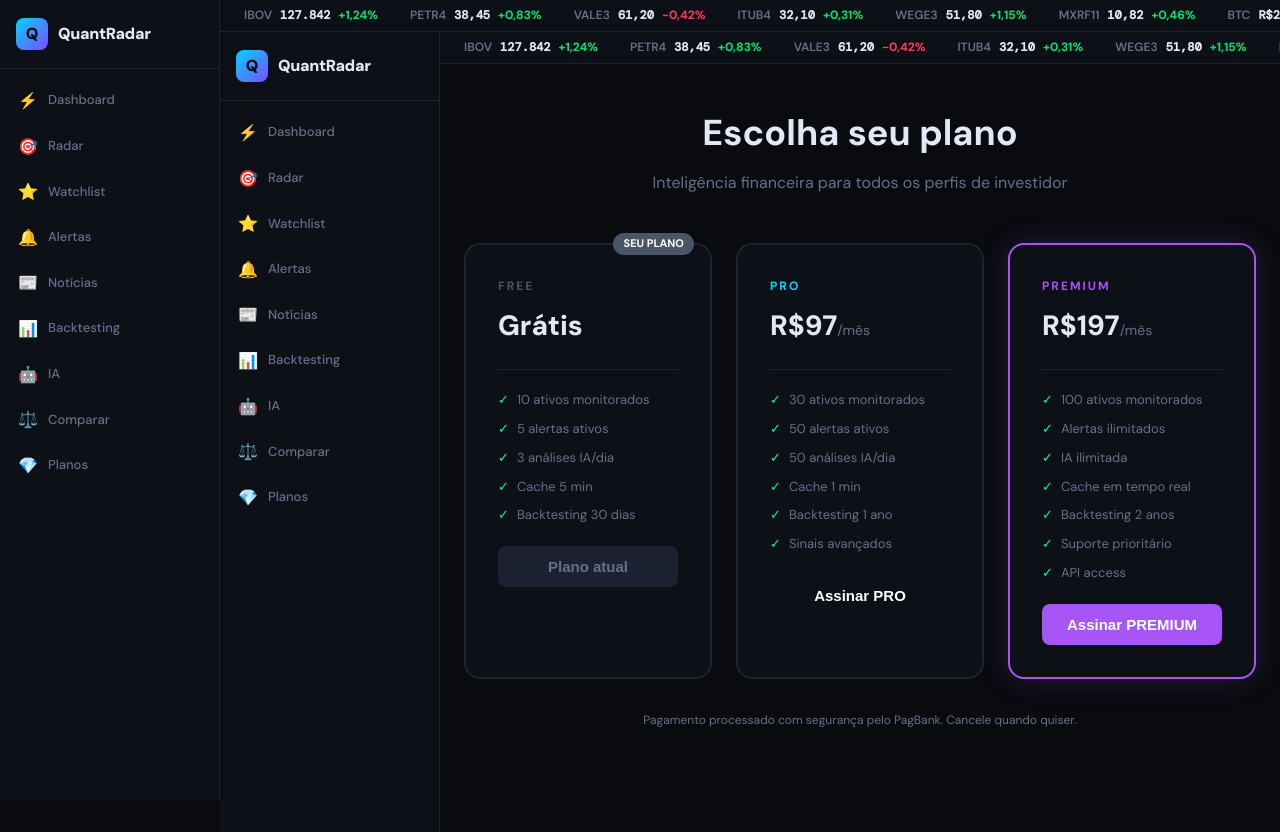
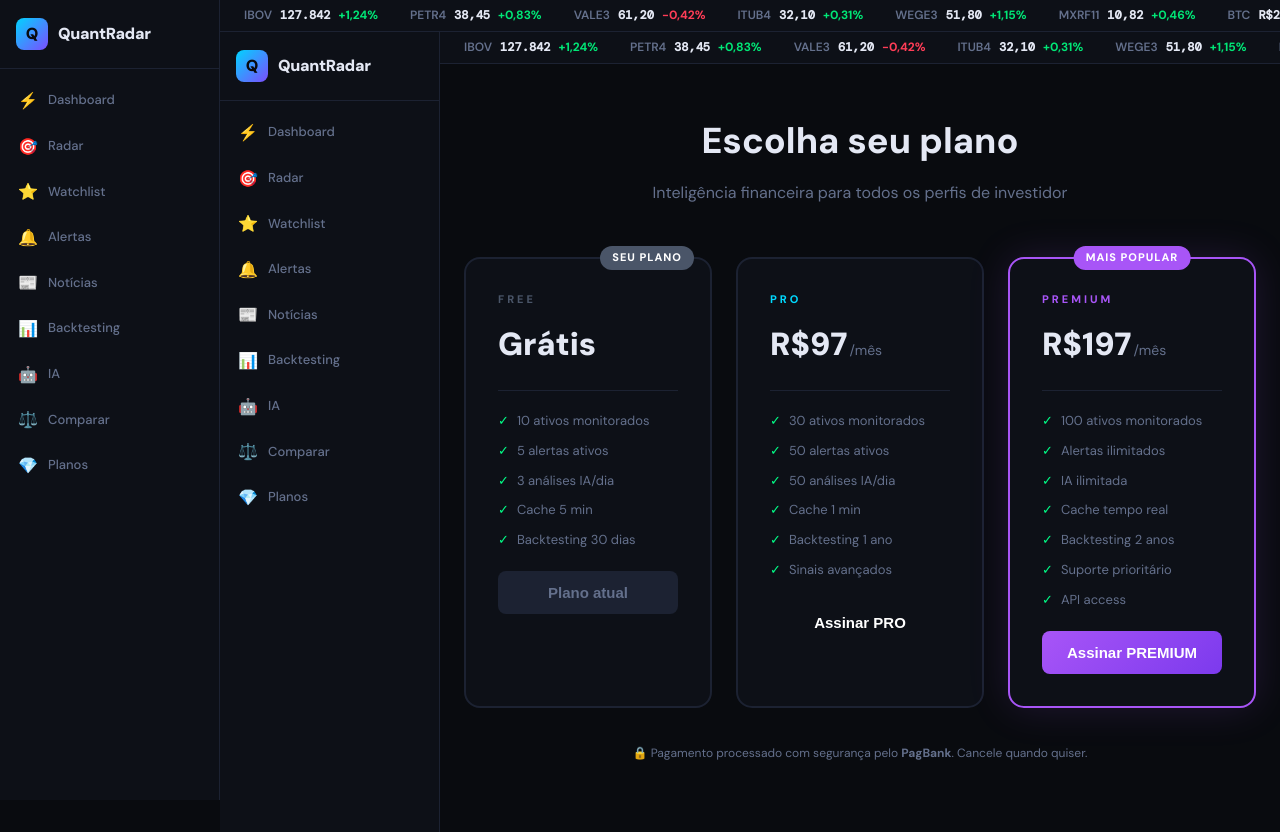
Before and after one commit to duovittaclinica/quantradar, a Next.js app: page /planos in a window 1280 px wide. Built offline with nearby package versions, Linux system fonts and the light colour scheme; no server answers.

Commit message:
feat: PagBank checkout integration — planos, checkout, webhook, sucesso

```diff
--- a/src/pages/api/billing/checkout.ts
+++ b/src/pages/api/billing/checkout.ts
@@ -3,82 +3,77 @@ import{getServerSession}from 'next-auth/next';
 import{authOptions}from '../../../auth/config';
 import{prisma}from '../../../database/client';
 
-const PAGBANK_URL = process.env.PAGBANK_ENV==='sandbox'
-  ? 'https://sandbox.api.pagseguro.com'
-  : 'https://api.pagseguro.com';
+const PAGBANK_BASE=process.env.PAGBANK_ENV==='sandbox'
+  ?'https://sandbox.api.pagseguro.com'
+  :'https://api.pagseguro.com';
 
-const PLANS: Record<string,{name:string;amount:number;description:string}> = {
-  PRO:     {name:'QuantRadar PRO',    amount:9700, description:'Plano PRO - 30 ativos, 50 alertas, 50 analises IA/dia'},
-  PREMIUM: {name:'QuantRadar PREMIUM',amount:19700,description:'Plano PREMIUM - 100 ativos, alertas ilimitados, IA ilimitada'},
+const PLANS={
+  PRO:   {name:'QuantRadar PRO',   amount:9700,  desc:'Plano PRO mensal — 30 ativos, 50 alertas, 50 IA/dia'},
+  PREMIUM:{name:'QuantRadar PREMIUM',amount:19700,desc:'Plano PREMIUM mensal — 100 ativos, alertas ilimitados, IA ilimitada'},
 };
 
 export default async function handler(req:NextApiRequest,res:NextApiResponse){
   if(req.method!=='POST')return res.status(405).end();
   const session=await getServerSession(req,res,authOptions);
-  if(!session)return res.status(401).json({error:'Unauthorized'});
+  if(!session)return res.status(401).json({error:'Faça login para assinar um plano'});
 
   const{planName}=req.body;
-  const plan=PLANS[planName?.toUpperCase()];
+  const plan=PLANS[(planName||'').toUpperCase() as keyof typeof PLANS];
   if(!plan)return res.status(400).json({error:'Plano inválido. Use PRO ou PREMIUM'});
 
   const token=process.env.PAGBANK_TOKEN;
-  if(!token)return res.status(500).json({error:'PAGBANK_TOKEN não configurado'});
+  if(!token)return res.status(500).json({error:'Pagamento não configurado'});
 
   try{
     const user=await prisma.user.findUnique({where:{id:session.user.id}});
     if(!user)return res.status(404).json({error:'Usuário não encontrado'});
 
-    const baseUrl=process.env.NEXTAUTH_URL||'https://quantradar4.vercel.app';
-    const referenceId=`qr_${planName.toLowerCase()}_${user.id}_${Date.now()}`;
+    const base=process.env.NEXTAUTH_URL||'https://quantradar4.vercel.app';
+    const ref='qr_'+planName.toUpperCase()+'_'+user.id+'_'+Date.now();
 
     const body={
-      reference_id: referenceId,
+      reference_id: ref,
       customer:{
-        name: user.name||user.email.split('@')[0],
-        email: user.email,
+        name:user.name||user.email.split('@')[0],
+        email:user.email,
       },
       items:[{
-        reference_id: planName,
-        name: plan.name,
-        quantity: 1,
-        unit_amount: plan.amount,
+        reference_id:planName.toUpperCase(),
+        name:plan.name,
+        quantity:1,
+        unit_amount:plan.amount,
       }],
       payment_methods:[{type:'CREDIT_CARD'},{type:'DEBIT_CARD'},{type:'PIX'}],
-      redirect_url: `${baseUrl}/billing/sucesso?plan=${planName}`,
-      notification_urls:[`${baseUrl}/api/billing/webhook`],
+      redirect_url:base+'/billing/sucesso?plan='+planName,
+      notification_urls:[base+'/api/billing/webhook'],
       soft_descriptor:'QuantRadar',
     };
 
-    const response=await fetch(`${PAGBANK_URL}/orders`,{
+    const resp=await fetch(PAGBANK_BASE+'/checkouts',{
       method:'POST',
       headers:{
         'Content-Type':'application/json',
-        'Authorization':`Bearer ${token}`,
+        'Authorization':'Bearer '+token,
         'x-api-version':'4.0',
       },
       body:JSON.stringify(body),
     });
 
-    if(!response.ok){
-      const err=await response.text();
-      console.error('PagBank error:',err);
-      return res.status(502).json({error:'Erro ao criar ordem PagBank',details:err});
+    const raw=await resp.text();
+    if(!resp.ok){
+      console.error('PagBank error',resp.status,raw);
+      return res.status(502).json({error:'Erro PagBank: '+resp.status,details:raw.slice(0,300)});
     }
 
-    const order=await response.json();
-    // Find checkout link
-    const checkoutLink=order.links?.find((l:any)=>l.rel==='PAY')?.href
-      ||order.links?.find((l:any)=>l.rel==='CHECKOUT')?.href
-      ||order.links?.[0]?.href;
+    const data=JSON.parse(raw);
+    // PagBank checkout returns a links array; find PAY link
+    const payLink=data.links?.find((l:any)=>l.rel==='PAY')?.href
+      ||data.links?.find((l:any)=>l.rel==='CHECKOUT')?.href
+      ||data.links?.[0]?.href;
 
-    return res.json({
-      orderId: order.id,
-      referenceId,
-      checkoutUrl: checkoutLink,
-      status: order.status,
-    });
+    return res.json({orderId:data.id,referenceId:ref,checkoutUrl:payLink,status:data.status});
   }catch(e:any){
-    console.error('Checkout error:',e);
+    console.error('Checkout error',e.message);
     return res.status(500).json({error:e.message});
   }
 }
--- a/src/pages/planos.tsx
+++ b/src/pages/planos.tsx
@@ -4,84 +4,120 @@ import{useRouter}from 'next/router';
 import AppLayout from '../components/layout/AppLayout';
 
 const PLANS=[
-  {id:'FREE',label:'FREE',price:0,period:'',color:'#4a5568',features:['10 ativos monitorados','5 alertas ativos','3 análises IA/dia','Cache 5 min','Backtesting 30 dias'],cta:'Criar conta grátis',href:'/auth/register'},
-  {id:'PRO',label:'PRO',price:97,period:'/mês',color:'#00d9ff',features:['30 ativos monitorados','50 alertas ativos','50 análises IA/dia','Cache 1 min','Backtesting 1 ano','Sinais avançados'],cta:'Assinar PRO',highlight:false},
-  {id:'PREMIUM',label:'PREMIUM',price:197,period:'/mês',color:'#a855f7',features:['100 ativos monitorados','Alertas ilimitados','IA ilimitada','Cache em tempo real','Backtesting 2 anos','Suporte prioritário','API access'],cta:'Assinar PREMIUM',highlight:true},
+  {
+    id:'FREE',label:'FREE',price:0,period:'',
+    color:'#4a5568',
+    features:['10 ativos monitorados','5 alertas ativos','3 análises IA/dia','Cache 5 min','Backtesting 30 dias'],
+    cta:'Criar conta grátis',
+  },
+  {
+    id:'PRO',label:'PRO',price:97,period:'/mês',
+    color:'#00d9ff',
+    features:['30 ativos monitorados','50 alertas ativos','50 análises IA/dia','Cache 1 min','Backtesting 1 ano','Sinais avançados'],
+    cta:'Assinar PRO',
+  },
+  {
+    id:'PREMIUM',label:'PREMIUM',price:197,period:'/mês',
+    color:'#a855f7',highlight:true,
+    features:['100 ativos monitorados','Alertas ilimitados','IA ilimitada','Cache tempo real','Backtesting 2 anos','Suporte prioritário','API access'],
+    cta:'Assinar PREMIUM',
+  },
 ];
 
 export default function Planos(){
   const{data:session}=useSession();
   const router=useRouter();
-  const[loading,setLoading]=useState<string|null>(null);
-  const[error,setError]=useState<string|null>(null);
+  const[loading,setLoading]=useState('');
+  const[error,setError]=useState('');
+  const currentPlan=(session?.user?.plan||'FREE').toUpperCase();
 
-  const handleSubscribe=async(planId:string)=>{
+  const subscribe=async(planId:string)=>{
     if(planId==='FREE'){router.push('/auth/register');return;}
-    if(!session){router.push('/auth/login');return;}
-    setLoading(planId);setError(null);
+    if(!session){router.push('/auth/login?callbackUrl=/planos');return;}
+    if(currentPlan===planId)return;
+    setLoading(planId);setError('');
     try{
       const r=await fetch('/api/billing/checkout',{
         method:'POST',headers:{'Content-Type':'application/json'},
         body:JSON.stringify({planName:planId}),
       });
       const d=await r.json();
-      if(!r.ok)throw new Error(d.error||'Erro ao criar pagamento');
+      if(!r.ok)throw new Error(d.error||d.details||'Erro ao iniciar pagamento');
       if(d.checkoutUrl){window.location.href=d.checkoutUrl;}
-      else throw new Error('URL de checkout não retornada');
+      else throw new Error('Link de pagamento não retornado pelo PagBank');
     }catch(e:any){setError(e.message);}
-    finally{setLoading(null);}
+    finally{setLoading('');}
   };
-
-  const currentPlan=session?.user?.plan||'FREE';
 
   return(
     <AppLayout>
-      <div style={{maxWidth:1000,margin:'0 auto',padding:'40px 24px'}}>
-        <div style={{textAlign:'center',marginBottom:48}}>
-          <h1 style={{fontSize:36,fontWeight:700,color:'var(--text)',marginBottom:8}}>Escolha seu plano</h1>
-          <p style={{color:'var(--text-muted)',fontSize:16}}>Inteligência financeira para todos os perfis de investidor</p>
+      <div style={{maxWidth:1020,margin:'0 auto',padding:'48px 24px'}}>
+        <div style={{textAlign:'center',marginBottom:52}}>
+          <h1 style={{fontSize:36,fontWeight:800,color:'var(--text)',margin:'0 0 10px'}}>Escolha seu plano</h1>
+          <p style={{color:'var(--text-muted)',fontSize:16,margin:0}}>Inteligência financeira para todos os perfis de investidor</p>
         </div>
-        {error&&<div style={{background:'#fed7d7',color:'#c53030',padding:'12px 16px',borderRadius:8,marginBottom:24,textAlign:'center'}}>{error}</div>}
+        {error&&(
+          <div style={{background:'rgba(197,48,48,0.15)',border:'1px solid #c53030',color:'#fc8181',padding:'12px 16px',borderRadius:8,marginBottom:24,textAlign:'center',fontSize:14}}>
+            ⚠️ {error}
+          </div>
+        )}
         <div style={{display:'grid',gridTemplateColumns:'repeat(3,1fr)',gap:24}}>
-          {PLANS.map(plan=>{
-            const isCurrent=currentPlan===plan.id;
+          {PLANS.map(p=>{
+            const isCurrent=currentPlan===p.id;
+            const isLoading=loading===p.id;
             return(
-              <div key={plan.id} style={{
-                background:'var(--surface)',border:`2px solid ${plan.highlight?plan.color:'var(--border)'}`,
+              <div key={p.id} style={{
+                background:'var(--surface)',
+                border:'2px solid '+(p.highlight?p.color:'var(--border)'),
                 borderRadius:16,padding:32,position:'relative',
-                boxShadow:plan.highlight?'0 0 30px rgba(168,85,247,0.2)':'none',
+                boxShadow:p.highlight?'0 0 40px rgba(168,85,247,0.15)':'none',
+                transition:'transform .2s',
               }}>
-                {isCurrent&&<div style={{position:'absolute',top:-12,right:16,background:plan.color,color:'#fff',fontSize:11,fontWeight:700,padding:'2px 10px',borderRadius:20}}>SEU PLANO</div>}
-                <div style={{fontSize:12,color:plan.color,fontWeight:700,letterSpacing:2,marginBottom:8}}>{plan.id}</div>
-                <div style={{fontSize:28,fontWeight:800,color:'var(--text)',marginBottom:4}}>
-                  {plan.price===0?'Grátis':`R$${plan.price}`}<span style={{fontSize:14,fontWeight:400,color:'var(--text-muted)'}}>{plan.period}</span>
+                {isCurrent&&(
+                  <span style={{position:'absolute',top:-13,right:16,background:p.color,color:'#fff',fontSize:11,fontWeight:800,padding:'3px 12px',borderRadius:20,letterSpacing:1}}>
+                    SEU PLANO
+                  </span>
+                )}
+                {p.highlight&&!isCurrent&&(
+                  <span style={{position:'absolute',top:-13,left:'50%',transform:'translateX(-50%)',background:p.color,color:'#fff',fontSize:11,fontWeight:800,padding:'3px 12px',borderRadius:20,letterSpacing:1,whiteSpace:'nowrap'}}>
+                    MAIS POPULAR
+                  </span>
+                )}
+                <div style={{fontSize:11,color:p.color,fontWeight:800,letterSpacing:3,marginBottom:10}}>{p.id}</div>
+                <div style={{marginBottom:4}}>
+                  <span style={{fontSize:32,fontWeight:900,color:'var(--text)'}}>
+                    {p.price===0?'Grátis':'R$'+p.price}
+                  </span>
+                  <span style={{fontSize:14,color:'var(--text-muted)',marginLeft:2}}>{p.period}</span>
                 </div>
-                <div style={{borderTop:'1px solid var(--border)',margin:'20px 0',paddingTop:20}}>
-                  {plan.features.map(f=>(
-                    <div key={f} style={{display:'flex',alignItems:'center',gap:8,marginBottom:8,fontSize:13,color:'var(--text-muted)'}}>
-                      <span style={{color:'#00ff88'}}>✓</span>{f}
+                <div style={{borderTop:'1px solid var(--border)',margin:'20px 0',paddingTop:20,display:'flex',flexDirection:'column',gap:9}}>
+                  {p.features.map(f=>(
+                    <div key={f} style={{display:'flex',gap:8,alignItems:'center',fontSize:13,color:'var(--text-muted)'}}>
+                      <span style={{color:'#00ff88',flexShrink:0}}>✓</span>{f}
                     </div>
                   ))}
                 </div>
                 <button
-                  onClick={()=>handleSubscribe(plan.id)}
-                  disabled={isCurrent||loading===plan.id}
+                  onClick={()=>subscribe(p.id)}
+                  disabled={isCurrent||!!loading}
                   style={{
-                    width:'100%',padding:'12px 0',borderRadius:8,border:'none',
-                    fontWeight:700,fontSize:15,cursor:isCurrent?'default':'pointer',
-                    background:isCurrent?'var(--border)':plan.highlight?plan.color:plan.price===0?'var(--surface-hover)':'var(--primary)',
+                    width:'100%',padding:'13px 0',borderRadius:8,border:'none',
+                    fontWeight:800,fontSize:15,cursor:isCurrent||loading?'default':'pointer',
+                    background:isCurrent?'var(--border)':p.highlight?'linear-gradient(135deg,#a855f7,#7c3aed)':p.price===0?'var(--surface-hover)':'var(--primary)',
                     color:isCurrent?'var(--text-muted)':'#fff',
-                    opacity:loading&&loading!==plan.id?0.6:1,
+                    opacity:loading&&!isLoading?0.5:1,
                     transition:'all .2s',
                   }}
-                >{loading===plan.id?'Aguarde...':isCurrent?'Plano atual':plan.cta}</button>
+                >
+                  {isLoading?'Aguarde...':isCurrent?'Plano atual':p.cta}
+                </button>
               </div>
             );
           })}
         </div>
-        <p style={{textAlign:'center',color:'var(--text-muted)',fontSize:12,marginTop:32}}>
-          Pagamento processado com segurança pelo PagBank. Cancele quando quiser.
-        </p>
+        <div style={{textAlign:'center',marginTop:36,color:'var(--text-muted)',fontSize:12}}>
+          🔒 Pagamento processado com segurança pelo <strong>PagBank</strong>. Cancele quando quiser.
+        </div>
       </div>
     </AppLayout>
   );
```
Also changed, not shown: src/pages/api/billing/webhook.ts (+14 -17 lines), src/pages/billing/sucesso.tsx (+23 -11 lines).
